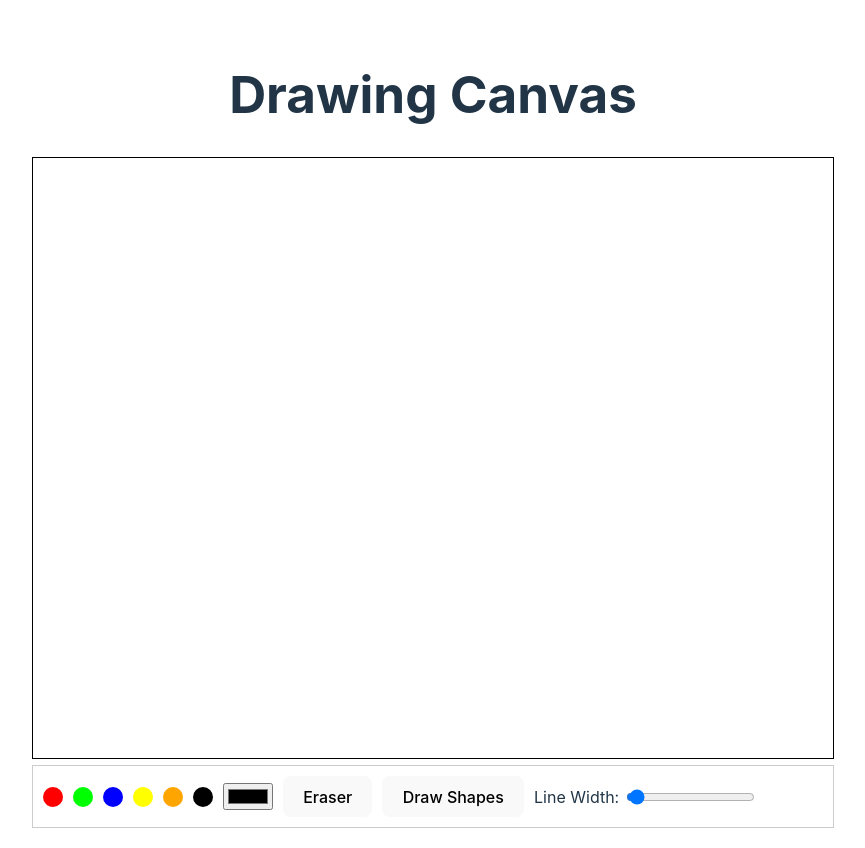
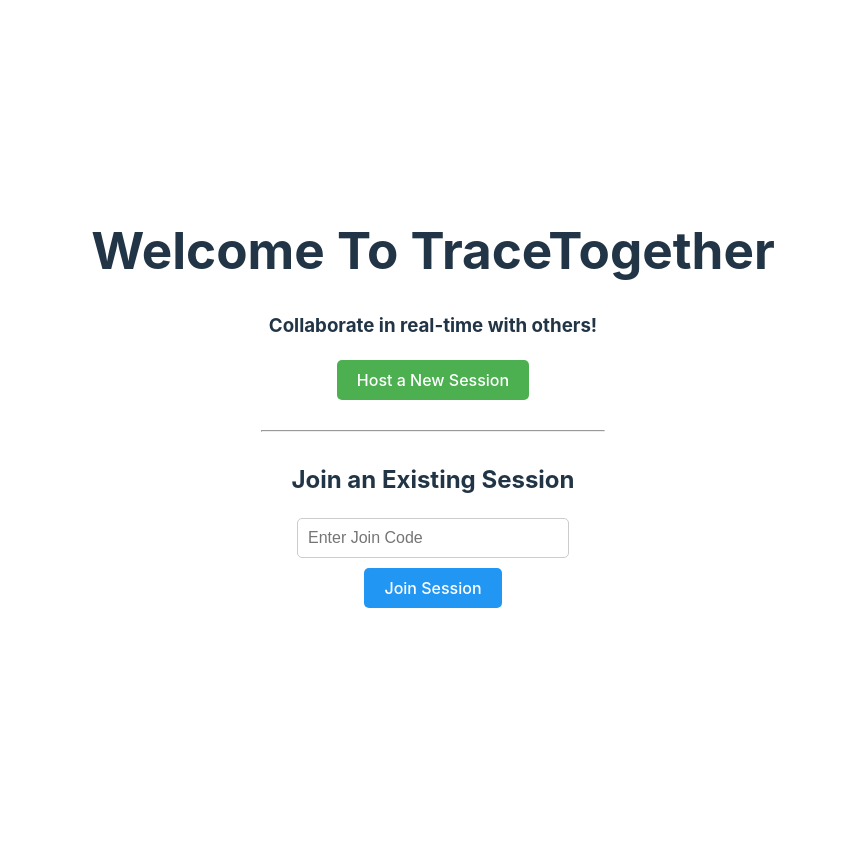
Before and after one commit to Dramocrystal/TraceTogether, a React (Vite) app in the folder frontend/TraceTogether/: page / in a window 1280 px wide. Shown: the top 848 px of the page, without its empty margins (207-1072 px from the left). After the commit the page ends 800 px from the top, so only its background shows below. Built offline with nearby package versions, Linux system fonts and the light colour scheme.

Commit message:
Host/Join Page

```diff
--- a/frontend/TraceTogether/src/App.jsx
+++ b/frontend/TraceTogether/src/App.jsx
@@ -4,11 +4,13 @@ import viteLogo from '/vite.svg'
 import './App.css'
 
 import DrawingCanvas from './DrawingCanvas';
+import HostJoinPage from './HostJoinPage';
 
 function App() {
   return (
     <div>
-      <DrawingCanvas />
+      {/* <DrawingCanvas /> */}
+      <HostJoinPage />
     </div>
   );
 };
--- /dev/null
+++ b/frontend/TraceTogether/src/HostJoinPage.jsx
@@ -0,0 +1,80 @@
+import React, { useState } from 'react';
+
+const HostJoinPage = ({ onHost, onJoin }) => {
+  const [joinCode, setJoinCode] = useState('');
+
+  const handleHost = () => {
+    console.log("Hosting a new session");
+  };
+
+  const handleJoin = () => {
+    if (joinCode.trim() === '') {
+      alert('Please enter a valid code.');
+      return;
+    }
+    console.log("The join code is", joinCode);
+  };
+
+  return (
+    <div style={{ textAlign: 'center', marginTop: '50px' }}>
+      <h1>Welcome To TraceTogether</h1>
+      <h3>Collaborate in real-time with others!</h3>
+
+      {/* Hosting Section */}
+      <div style={{ margin: '20px 0' }}>
+        <button
+          onClick={handleHost}
+          style={{
+            padding: '10px 20px',
+            fontSize: '16px',
+            cursor: 'pointer',
+            backgroundColor: '#4CAF50',
+            color: 'white',
+            border: 'none',
+            borderRadius: '5px',
+          }}
+        >
+          Host a New Session
+        </button>
+      </div>
+
+      <hr style={{ width: '50%', margin: '30px auto' }} />
+
+      {/* Joining Section */}
+      <div style={{ margin: '20px 0' }}>
+        <h2>Join an Existing Session</h2>
+        <input
+          type="text"
+          placeholder="Enter Join Code"
+          value={joinCode}
+          onChange={(e) => setJoinCode(e.target.value)}
+          style={{
+            padding: '10px',
+            fontSize: '16px',
+            width: '250px',
+            border: '1px solid #ccc',
+            borderRadius: '5px',
+            marginBottom: '10px',
+          }}
+        />
+        <br />
+        <button
+          onClick={handleJoin}
+          style={{
+            padding: '10px 20px',
+            fontSize: '16px',
+            cursor: 'pointer',
+            backgroundColor: '#2196F3',
+            color: 'white',
+            border: 'none',
+            borderRadius: '5px',
+          }}
+        >
+          Join Session
+        </button>
+      </div>
+    </div>
+  );
+};
+
+export default HostJoinPage;
```
